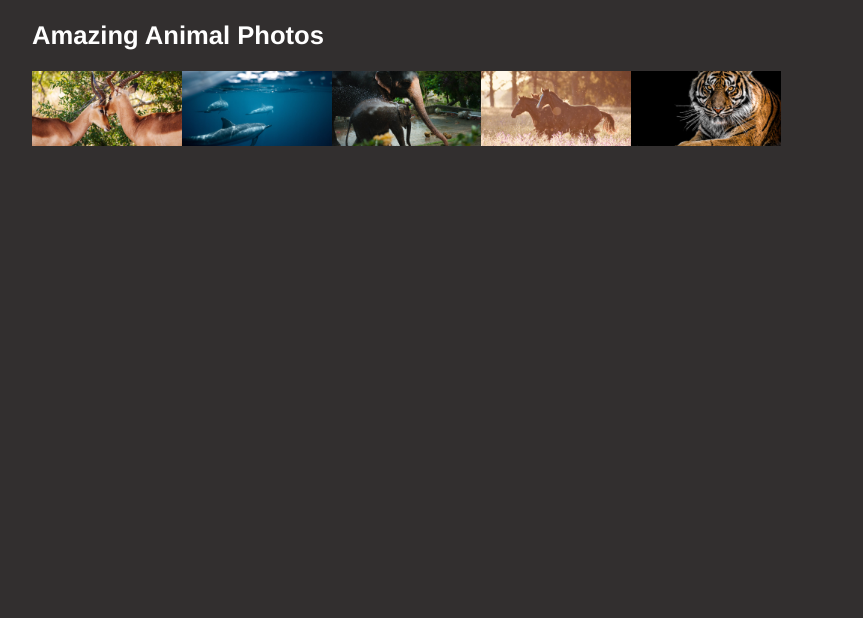
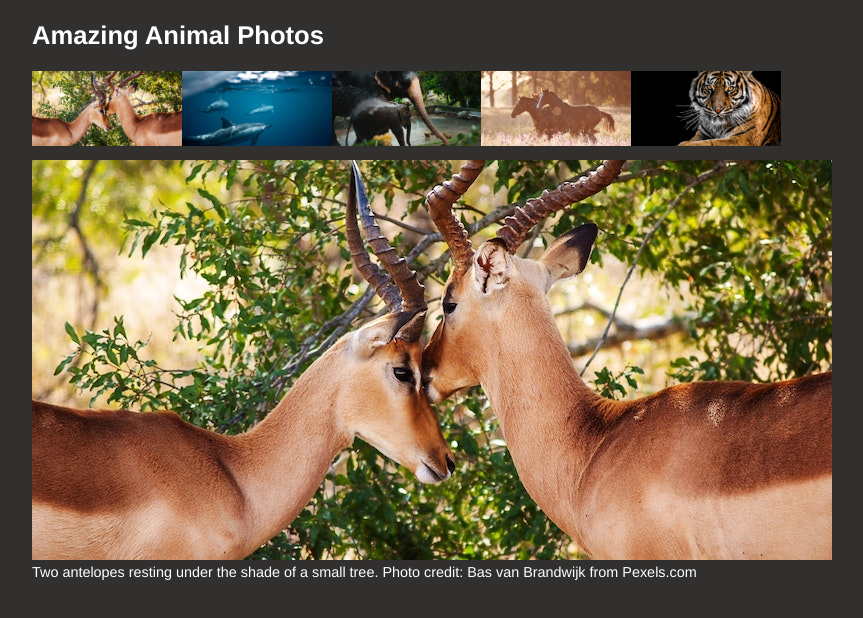
Before and after one commit to bccarruth927/photo_gallery_react.js, a React (Create React App) app: page / in a window 1280 px wide. Shown: the top 618 px of the page, without its empty margins (224-1087 px from the left). Built offline with nearby package versions, Linux system fonts and the light colour scheme.

Commit message:
Add LargeImage component matching thumbnail image

```diff
--- a/src/App.js
+++ b/src/App.js
@@ -7,19 +7,32 @@ import Thumbnails from './Thumbnails';
 //Import LargeImage component
 import LargeImage from './LargeImage';
 //Import images object
-//import { images } from './modules/object.js';
+import { images } from './modules/object.js';
 
 function App() {
   //useState declaration for setting the active border class on the thumbnail image
-  const [isActive, setIsActive] = useState()
+  const [isActive, setIsActive] = useState();
+  //useState declaration for setting the LargeImage Component's src attribute
+  const [src, setSrc] = useState(images.antelopes.src);
+  //useState declaration for setting the LargeImage Component's alt attribute
+  const [alt, setAlt] = useState(images.antelopes.alt);
+  //useState declaration for setting the LargeImage Component's corresponding caption
+  const [caption, setCaption] = useState(images.antelopes.caption);
+
+  //LargeImage handler function to control the src, alt attributes and corresponding caption
+  const largeImageHandler = (newImage) => {
+    setSrc(images[newImage].src);
+    setAlt(images[newImage].alt);
+    setCaption(images[newImage].caption);
+  }
 
   return (
     <section id="wrapper">
       <div className="container">
         <h1>Amazing Animal Photos</h1>
       </div>
-      <Thumbnails activeClass={isActive} toggleClass={setIsActive}/>
-      <LargeImage />
+      <Thumbnails activeClass={isActive} toggleClass={setIsActive} largeImageHandle={largeImageHandler}/>
+      <LargeImage src={src} alt={alt} caption={caption}/>
     </section>
   );
 }
--- a/src/Thumbnails.js
+++ b/src/Thumbnails.js
@@ -24,9 +24,11 @@ function Thumbnails(props) {
                     role='button'
                     height='19.5%'
                     width='19.5%'
-                    onClick={() =>
-                        props.toggleClass(thumbnail.id)
-                    }
+                    onClick={({target}) => {
+                        const selectedImage = target.alt;
+                        props.largeImageHandle(selectedImage);
+                        props.toggleClass(thumbnail.id);
+                    }}
                 />
             ))}
         </figure>
```
